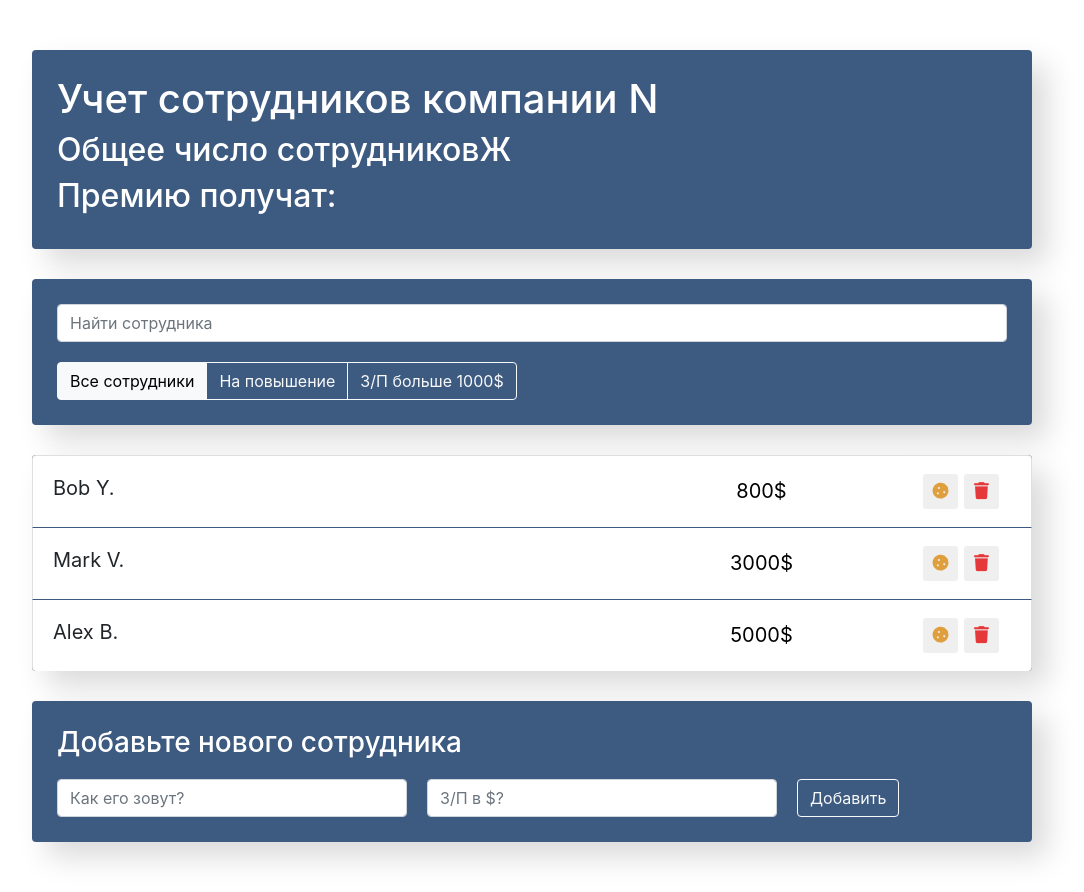
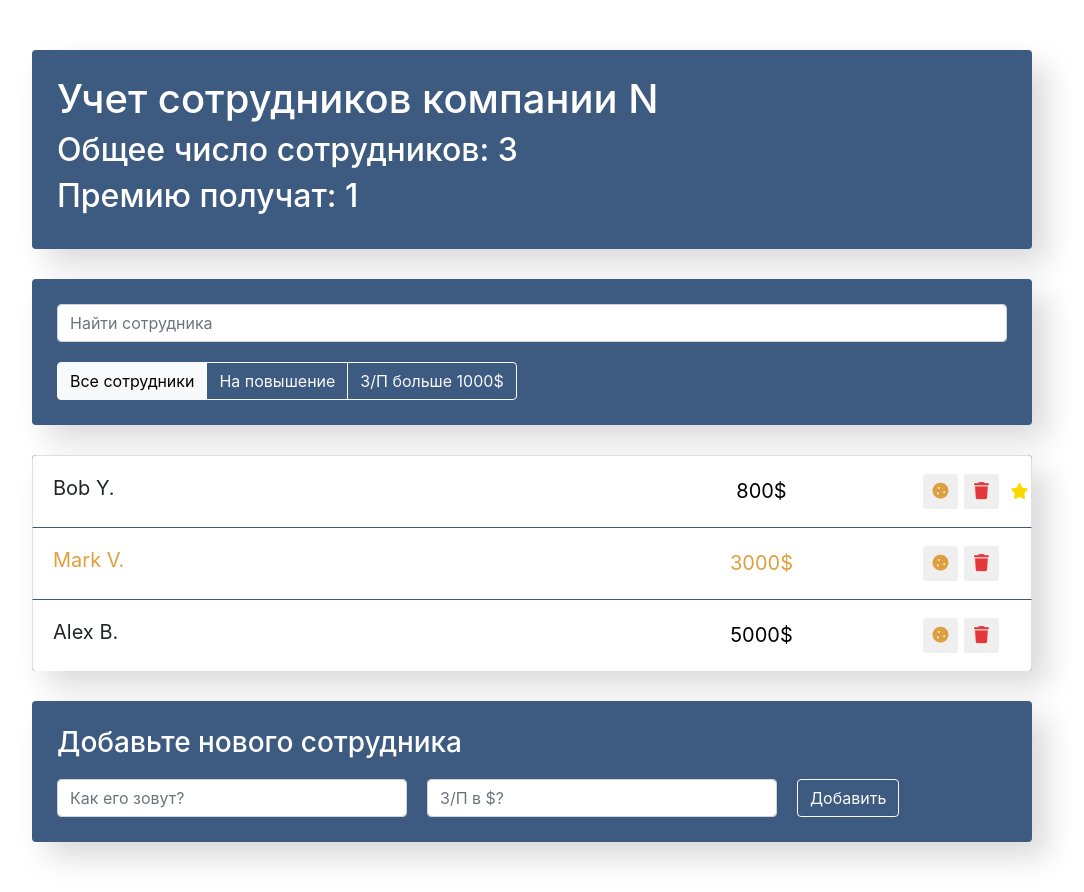
Before and after one commit to sasholk/emoloyees-app, a React (Create React App) app: page / in a window 1280 px wide. Shown: the whole page, without its empty margins (108-1192 px from the left). Built offline with nearby package versions, Linux system fonts and the light colour scheme.

Commit message:
moved props increase and rise from employees-list-item to app.jsx to implement employee count in app-info

```diff
--- a/src/components/app-info/app-info.jsx
+++ b/src/components/app-info/app-info.jsx
@@ -1,11 +1,11 @@
 import './app-info.css';
 
-export const AppInfo = () => {
+export const AppInfo = ({ employees, increased }) => {
     return (
         <div className="app-info">
             <h1>Учет сотрудников компании N</h1>
-            <h2>Общее число сотрудниковЖ </h2>
-            <h2>Премию получат: </h2>
+            <h2>Общее число сотрудников: {employees} </h2>
+            <h2>Премию получат: {increased} </h2>
         </div>
     )
 }
--- a/src/components/app/app.jsx
+++ b/src/components/app/app.jsx
@@ -14,9 +14,9 @@ export class App extends Component {
         super(props);
         this.state = {
             data: [
-                { name: 'Bob Y.', salary: 800, increase: false, id: 1 },
-                { name: 'Mark V.', salary: 3000, increase: true, id: 2 },
-                { name: 'Alex B.', salary: 5000, increase: false, id: 3 },
+                { name: 'Bob Y.', salary: 800, increase: false, rise: true, id: 1 },
+                { name: 'Mark V.', salary: 3000, increase: true, rise: false, id: 2 },
+                { name: 'Alex B.', salary: 5000, increase: false, rise: false, id: 3 },
             ]
         }
         this.maxId = 4;
@@ -35,6 +35,7 @@ export class App extends Component {
             name,
             salary,
             increase: false,
+            rise: false,
             id: this.maxId++
         }
         this.setState(({ data }) => {
@@ -45,10 +46,55 @@ export class App extends Component {
         });
     }
 
+    // onToggleIncrease = (id) => {
+    //     // this.setState(({ data }) => {
+    //     //     const index = data.findIndex(elem => elem.id === id);
+
+    //     //     const old = data[index];
+    //     //     const newItem = { ...old, increase: !old.increase };
+    //     //     const newArr = [...data.slice(0, index), newItem, ...data.slice(index + 1)];
+
+    //     //     return {
+    //     //         data: newArr
+    //     //     }
+    //     // }) первый способ
+    //     this.setState(({ data }) => ({
+    //         data: data.map(item => {
+    //             if (item.id === id) {
+    //                 return { ...item, increase: !item.increase }
+    //             }
+    //             return item;
+    //         })
+    //     }))
+    // }
+
+    // onToggleRise = (id) => {
+    //     this.setState(({ data }) => ({
+    //         data: data.map(item => {
+    //             if (item.id === id) {
+    //                 return { ...item, rise: !item.rise }
+    //             }
+    //             return item;
+    //         })
+    //     }))
+    // }
+    onToggleProp = (id, prop) => {
+        this.setState(({ data }) => ({
+            data: data.map(item => {
+                if (item.id === id) {
+                    return { ...item, [prop]: !item[prop] }
+                }
+                return item;
+            })
+        }))
+    }
+
     render() {
+        const employees = this.state.data.length;
+        const increased = this.state.data.filter(item => item.increase).length;
         return (
             <div className="app" >
-                <AppInfo />
+                <AppInfo employees={employees} increased={increased} />
 
                 <div className="search-panel">
                     <SearchPanel />
@@ -57,7 +103,8 @@ export class App extends Component {
 
                 <EmployeesList
                     data={this.state.data}
-                    onDelete={this.deleteItem} />
+                    onDelete={this.deleteItem}
+                    onToggleProp={this.onToggleProp} />
                 <EmployeesAddForm
                     onAdd={this.addItem} />
             </div>
--- a/src/components/employees-list-item/empoyees-list-item.jsx
+++ b/src/components/employees-list-item/empoyees-list-item.jsx
@@ -1,49 +1,29 @@
-import { Component } from 'react';
-
 import './employees-list-item.css';
 
-export class EmployeesListItem extends Component {
-    constructor(props) {
-        super(props);
-        this.state = {
-            increase: false,
-            like: false
-        }
-    }
+export const EmployeesListItem = (props) => {
 
-    onIncrease = () => {
-        this.setState(({ increase }) => ({
-            increase: !increase
-        }))
-    }
+    const { name, salary, onDelete, onToggleProp, increase, rise } = props;
 
-    onLike = () => {
-        this.setState(({ like }) => ({
-            like: !like
-        }))
-    }
-
-    render() {
-        const { name, salary, onDelete } = this.props;
-        const { increase, like } = this.state;
 
     let classNames = "list-group-item d-flex justify-content-between";
     if (increase) {
         classNames += ' increase'
     }
-        if (like) {
+    if (rise) {
         classNames += ' like'
     }
 
     return (
         <li className={classNames}>
             <span className="list-group-item-label"
-                    onClick={this.onLike}>{name}</span>
+                onClick={onToggleProp}
+                data-toggle="rise" >{name}</span>
             <input type="text" className="list-group-item-input" defaultValue={salary + '$'} />
             <div className='d-flex justify-content-center align-items-center'>
                 <button type="button"
                     className="btn-cookie btn-sm "
-                        onClick={this.onIncrease}>
+                    onClick={onToggleProp}
+                    data-toggle="increase" >
                     <i className="fas fa-cookie"></i>
                 </button>
 
@@ -56,7 +36,6 @@ export class EmployeesListItem extends Component {
             </div>
         </li>
     )
-    }
 }
 // OLD VERSION
 // export class EmployeesListItem = ({ name, salary, increase }) => {
--- a/src/components/employees-list/employees-list.jsx
+++ b/src/components/employees-list/employees-list.jsx
@@ -2,7 +2,7 @@ import { EmployeesListItem } from "../employees-list-item/empoyees-list-item";
 
 import './employees-list.css';
 
-export const EmployeesList = ({ data, onDelete }) => {
+export const EmployeesList = ({ data, onDelete, onToggleProp }) => {
 
     const elements = data.map(item => {
         const { id, ...itemProps } = item;
@@ -10,7 +10,8 @@ export const EmployeesList = ({ data, onDelete }) => {
             <EmployeesListItem
                 key={id}
                 {...itemProps}
-                onDelete={() => onDelete(id)} />
+                onDelete={() => onDelete(id)}
+                onToggleProp={(e) => onToggleProp(id, e.currentTarget.getAttribute('data-toggle'))} />
             // {...item} - это сокращение для массива[data]  name={item.name} salary={item.salary}
         )
     })
```
Lines whose indentation alone changed are shown as unchanged.
